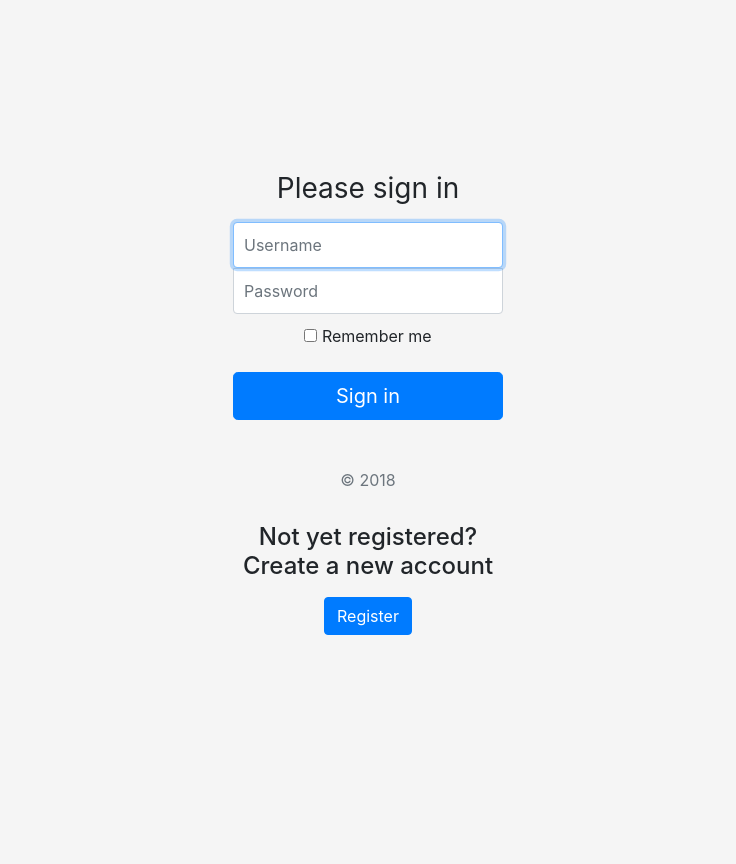
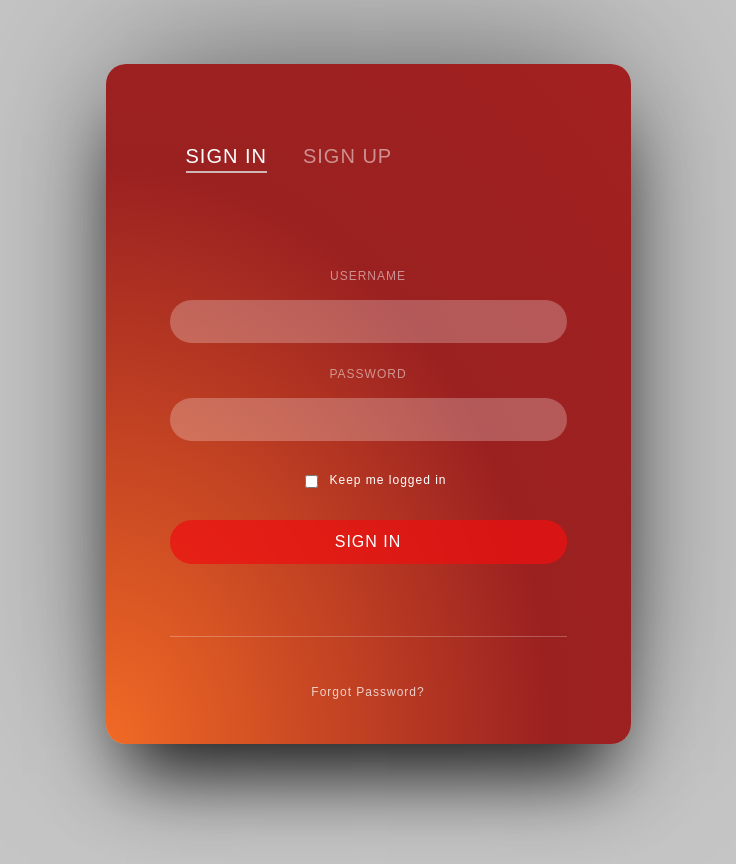
Before and after one commit to TylerPierro/Project1, a plain HTML site: page browser/sign-in/index.html in a window 1280 px wide. Shown: the whole page, without its empty margins (272-1008 px from the left). Before the commit the page ends 800 px from the top, so only its background shows below. Drawn offline with nearby package versions, Linux system fonts and the light colour scheme.

Commit message:
New Sign In page

```diff
--- a/browser/sign-in/index.html
+++ b/browser/sign-in/index.html
@@ -27,9 +27,8 @@
 
 <body class="text-center" onload="logout()">
   <!--Login form-->
-  <div class="form-signin">
+  <!--<div class="form-signin">
     <form class="form-signin" onsubmit="event.preventDefault(); login();">
-      <!-- <img class="mb-4" src="https://getbootstrap.com/assets/brand/bootstrap-solid.svg" alt="" width="72" height="72"> -->
       <h1 class="h3 mb-3 font-weight-normal">Please sign in</h1>
       <label for="inputUsername" class="sr-only">Username</label>
       <input type="text" id="inputUsername" class="form-control" placeholder="Username" required autofocus>
@@ -45,10 +44,34 @@
       <p class="mt-5 mb-3 text-muted">&copy; 2018</p>
     </form>
     <h4>Not yet registered? Create a new account</h4>
-    <!-- Button trigger modal -->
-    <a class="nav-link" href="../register/index.html"><button type="button" class="btn btn-primary">
+    <!-- Button trigger registration -->
+    <!--<a class="nav-link" href="../register/index.html"><button type="button" class="btn btn-primary">
       Register
     </button></a>
+  </div>-->
+
+  <div class="container">
+    <form class="form-app" onsubmit="event.preventDefault(); login();">
+      <ul class="nav">
+        <li class="nav-item active"><a href="#">Sign in</a></li>
+        <li class="nav-item"><a href="../register/index.html">Sign Up</a></li>
+      </ul>
+
+      <label for="login-user" class="form-label">Username</label>
+      <input id="inputUsername" class="form-input-text" type="text" />
+
+      <label for="login-pass" class="form-label">Password</label>
+      <input id="inputPassword" class="form-input-text" type="password" />
+
+      <div id="error-message"></div>
+      <label for="login-checkbox" class="form-checkbox-label">
+        <input id="login-checkbox" class="form-input-checkbox" type="checkbox"> Keep me logged in
+      </label>
+
+      <button class="login-button" type="submit()">Sign in</button>
+    </form>
+
+    <a href="#" class="link">Forgot Password?</a>
   </div>
 
   <script src="index.js"></script>
--- a/browser/sign-in/signin.css
+++ b/browser/sign-in/signin.css
@@ -2,6 +2,194 @@ html,
 body {
   height: 100%;
 }
+
+html, body{
+  min-height: 100%;
+}
+
+body{
+  background: #c5c5c5;
+  font-family: 'Montserrat', sans-serif;
+  font-size: 16px;
+  line-height: 1.25;
+  letter-spacing: 1px;
+}
+
+* {
+	box-sizing: border-box;
+	transition: .25s all ease;
+}
+
+.container{
+  display: block;
+  position: relative;
+  z-index: 0;
+  margin: 4rem auto 0;
+  padding: 5rem 4rem 0 4rem;
+  width: 100%;
+  max-width: 525px;
+  min-height: 680px;
+  box-shadow: 0px 50px 70px -20px rgba(0, 0, 0, 0.8);
+  border-radius: 20px;
+}
+
+.container:after{
+  content: '';
+  display: inline-block;
+  position: absolute;
+  z-index: 0;
+  top: 0;
+  right: 0;
+  bottom: 0;
+  left: 0;
+  background-image: radial-gradient(ellipse at left bottom, rgba(241, 106, 37, 1) 0%, rgba(150, 15, 15, 0.9) 60%, rgba(159, 14, 14, 0.9) 100%);
+  box-shadow: 0 -20px 150px -20px rgba(0, 0, 0, 0.5);
+  border-radius: 20px;
+}
+
+.form-app{
+  position: relative;
+  z-index: 1;
+  padding-bottom: 4.5rem;
+  border-bottom: 1px solid rgba(255,255,255, 0.25);
+}
+
+.nav{
+  position: relative;
+  padding: 0;
+  margin: 0 0 6em 1rem;
+}
+
+.nav-item{
+  list-style: none;
+  display: inline-block;
+}
+
+.nav-item + .nav-item{
+  margin-left: 2.25rem;
+}
+
+.nav-item a{
+  position: relative;
+  color: rgba(255, 255, 255, 0.5);
+  text-decoration: none;
+  text-transform: uppercase;
+  font-weight: 500;
+  font-size: 1.25rem;
+  padding-bottom: .5rem;
+  transition: .20s all ease;
+}
+
+.nav-item.active a, .nav-item a:hover{
+  color: #FFFFFF;
+  transition: .15s all ease;
+}
+
+.nav-item a:after{
+  content: '';
+  display: inline-block;
+  height: 10px;
+  background-color: rgb(255, 255, 255);
+  position: absolute;
+  right: 100%;
+  bottom: -1px;
+  left: 0;
+  border-radius: 50%;
+  transition: .15s all ease;
+}
+
+.nav-item a:hover:after, .nav-item.active a:after{
+  background-color: rgb(208, 183, 181);
+  height: 2px;
+  right: 0;
+  bottom: 2px;
+  border-radius: 0;
+  transition: .20s all ease;
+}
+
+.form-label, .form-checkbox-label{
+  color: rgba(255, 255, 255, 0.5);
+  text-transform: uppercase;
+  font-size: .75rem;
+  margin-bottom: 1rem;
+}
+
+.form-checkbox-label{
+  display: inline-block;
+  position: relative;
+  padding-left: 1.5rem;
+  margin-top: 2rem;
+  margin-left: 1rem;
+  color: #FFFFFF;
+  font-size: .75rem;
+  text-transform: inherit;
+}
+
+.form-input-text{
+  color: white;
+  font-size: 1.15rem;
+  width: 100%;
+  padding: .5rem 1rem;
+  border: 2px solid transparent;
+  outline: none;
+  border-radius: 1.5rem;
+  background-color: rgba(255, 255, 255, 0.25);
+  letter-spacing: 1px;
+}
+
+.form-input-text:hover,
+.form-input-text:focus{
+	color: white;
+	border: 2px solid rgba(255, 255, 255, 0.5);
+	background-color: transparent;
+}
+
+.form-input-text + .form-label {
+	margin-top: 1.5rem;
+}
+
+.form-input-checkbox {
+	position: absolute;
+	top: .1rem;
+	left: 0;
+	margin: 0;
+}
+
+.login-button {
+	color: #ffffff;
+	font-size: 1rem;
+	font-family: 'Montserrat', sans-serif;
+	text-transform: uppercase;
+	letter-spacing: 1px;
+	margin-top: 1rem;
+	padding: .75rem;
+	border-radius: 2rem;
+	display: block;
+	width: 100%;
+	background-color: rgba(237, 17, 17, 0.75);
+	border: none;
+	cursor: pointer;
+}
+
+.login-button:hover {
+	background-color: rgba(237, 17, 17, 1);
+}
+
+.link {
+	display: block;
+	margin-top: 3rem;
+	text-align: center;
+	color: rgba(255, 255, 255, 0.75);
+	font-size: .75rem;
+	text-decoration: none;
+	position: relative;
+	z-index: 1;
+}
+
+.link:hover {
+	color: rgb(235, 53, 53);
+}
+/******* Old CSS
 
 body {
   display: -ms-flexbox;
@@ -49,4 +237,4 @@ body {
 
 #error-message {
   color: red;
-}
+}******/
```
